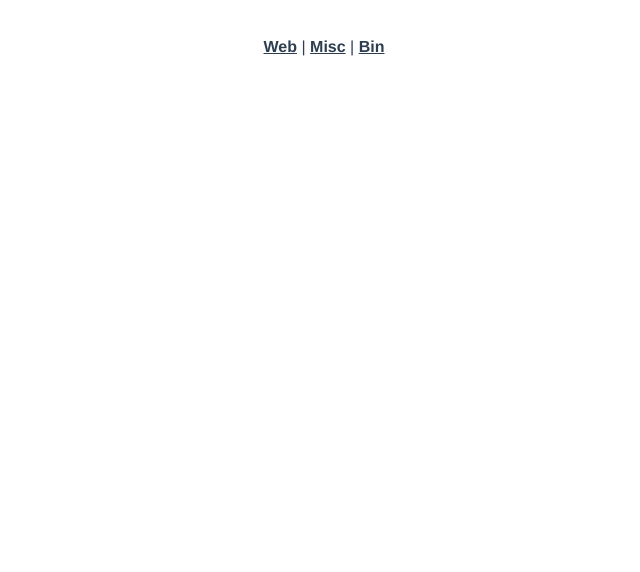
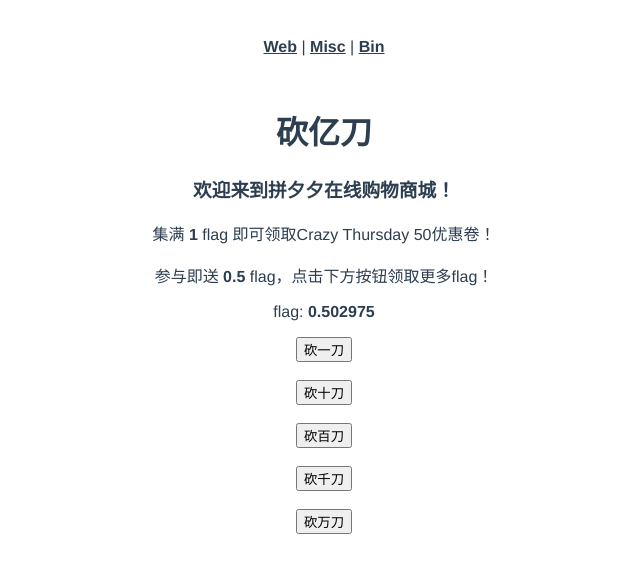
Before and after one commit to QinHuoBin/2022_pioneer_recruit_vue, a Vue app: page /knife in a window 1280 px wide. Shown: the top 572 px of the page, without its empty margins (316-956 px from the left). Built offline with nearby package versions, Linux system fonts and the light colour scheme.

Commit message:
2022/10/19 add web knife problem

```diff
--- a/src/router/index.js
+++ b/src/router/index.js
@@ -37,6 +37,15 @@
       import(/* webpackChunkName: "about" */ "../views/weak_password.vue"),
   },
   {
+    path: "/knife",
+    name: "knife",
+    // route level code-splitting
+    // this generates a separate chunk (about.[hash].js) for this route
+    // which is lazy-loaded when the route is visited.
+    component: () =>
+        import(/* webpackChunkName: "about" */ "../views/knife.vue"),
+  },
+  {
     path: "/misc",
     name: "Misc",
     component: () =>
--- a/src/views/Web.vue
+++ b/src/views/Web.vue
@@ -3,6 +3,8 @@
     <router-link to="/base64">base64</router-link>
     <br />
     <router-link to="/weak_password">weak password</router-link>
+    <br />
+    <router-link to="/knife">砍亿刀</router-link>
     <br />
   </nav>
 </template>
--- /dev/null
+++ b/src/views/knife.vue
@@ -0,0 +1,52 @@
+<template>
+  <div>
+    <h1>砍亿刀</h1>
+    <h3>欢迎来到拼夕夕在线购物商城！</h3>
+    <p>
+      集满 <b>1</b> flag 即可领取Crazy Thursday 50优惠卷！
+      <br>
+      <br>
+      参与即送 <b>0.5</b> flag，点击下方按钮领取更多flag！
+    </p>
+    <p>flag: <b id="flag">0.502975</b></p>
+    <script type="application/javascript">
+      function knife(e) {
+        if ( typeof(console.log.hidden_var) == "undefined" ) {
+          console.log.hidden_var=0
+        }
+        if(e>4){
+          alert(window.atob("a25pZmUgbm90IGZvdW5k"));
+          return;
+        }
+        console.log.hidden_var+=10**e;
+        var x=console.log.hidden_var;
+        if(x>1e8){x=1e8;}
+        var b=(0- (1/1e8 * 141/200) ** 2);
+        var process= b *(x-1e8)**2+1;
+        document.getElementById("flag").innerHTML=process;
+        if(process>=1){
+          if ( typeof(console.log.showed) == "undefined" ) {
+            console.log(window.atob("cGlvbmVlcntGdUdlX3ZfTWVfNTB9"));
+            alert(window.atob("cGlvbmVlcntGdUdlX3ZfTWVfNTB9"));
+            console.log.showed=1;
+          }
+        }
+      }
+    </script>
+    <button onclick="knife(0)" id="btn">砍一刀</button><br><br>
+    <button onclick="knife(1)" id="btn">砍十刀</button><br><br>
+    <button onclick="knife(2)" id="btn">砍百刀</button><br><br>
+    <button onclick="knife(3)" id="btn">砍千刀</button><br><br>
+    <button onclick="knife(4)" id="btn">砍万刀</button><br>
+  </div>
+</template>
+
+<script>
+export default {
+  // eslint-disable-next-line vue/multi-word-component-names
+  name: "knife",
+  methods: {},
+};
+</script>
+
+<style scoped></style>
```
